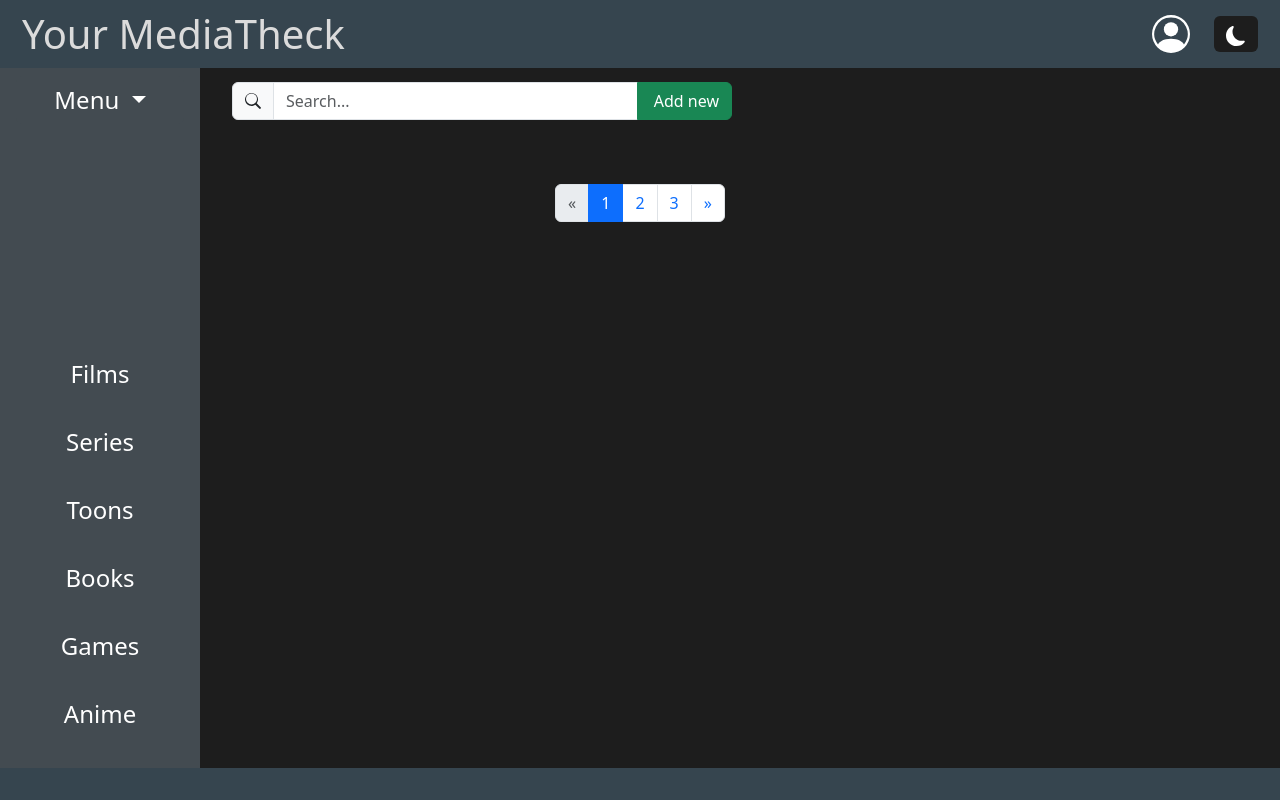
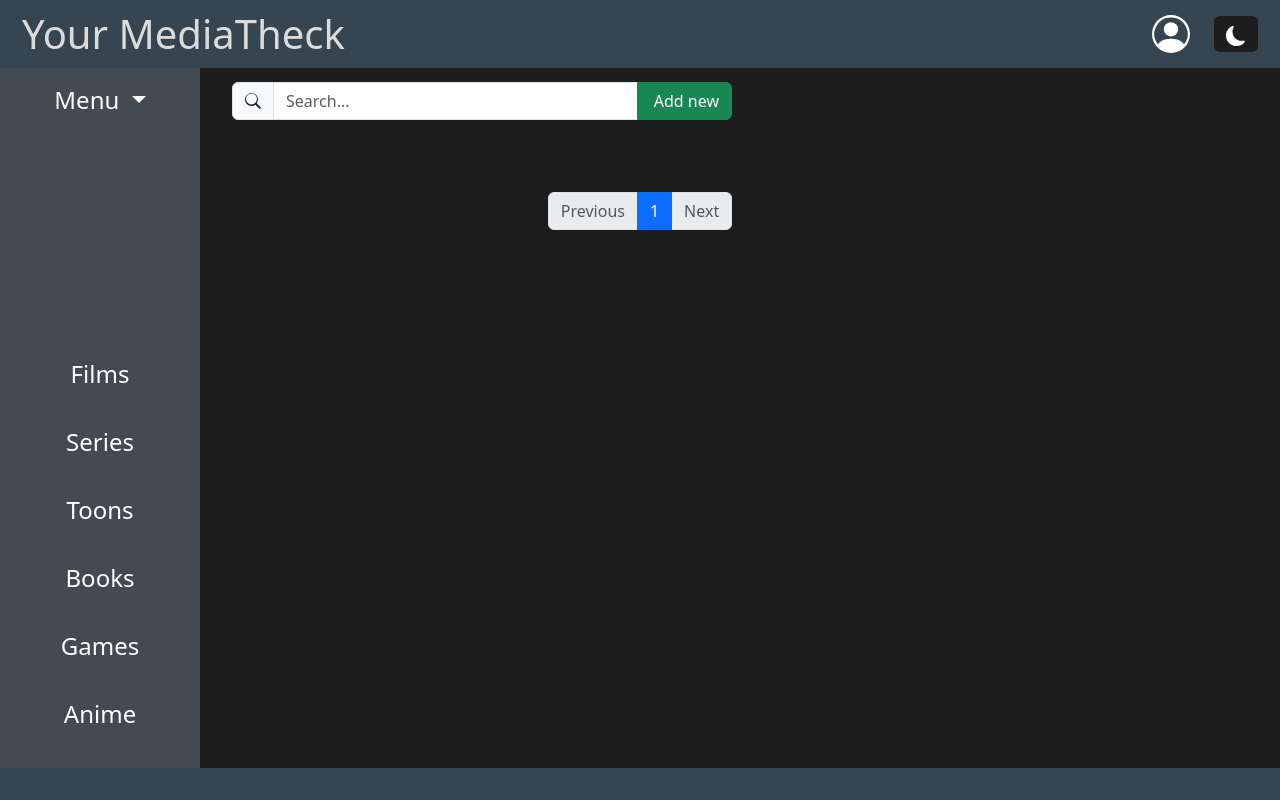
Before and after one commit to Klad1slav/YourMediaTech-YMT-, a Django app: page /rating_menu/ in a window 1280 px wide. Run offline with Django 5.2, Linux system fonts and the light colour scheme; a user stored in the database is signed in; data comes from the database, SQL or seed files in the repository; both versions use the stored data as it was after the commit.

Commit message:
rating_menu(pagination)
extra:media-item-card(color switcher)

```diff
--- a/rating_menu/static/rating_menu/styles/others.css
+++ b/rating_menu/static/rating_menu/styles/others.css
@@ -17,7 +17,7 @@
     width: calc(100% - 200px);
 }
 .media-content{
-    background-color: #434B51;
+    background-color: var(--media-item-card-bg);
     min-height: 10rem;
     margin: 0;
     margin-top: 1rem;
--- a/rating_menu/templates/rating_menu/index.html
+++ b/rating_menu/templates/rating_menu/index.html
@@ -39,7 +39,7 @@
       <button type="button" class="btn btn-success">Add new</button>
     </div>
 
-    {% for movie in movies %}
+    {% for movie in page_obj %}
     <div class="media-content d-flex mb-4" style="gap: 20px; align-items: flex-start;">
       <div class="movie">
         <img src="https://image.tmdb.org/t/p/w300{{ movie.poster_url }}"
@@ -100,13 +100,39 @@
       </div>
     </form>
   </div>
-  <nav class="nav justify-content-center p-3">
-    <ul class="pagination">
-        <li class="page-item disabled"><a class="page-link" href="#">&laquo;</a></li>
-        <li class="page-item active"><a class="page-link" href="#">1</a></li>
-        <li class="page-item"><a class="page-link" href="#">2</a></li>
-        <li class="page-item"><a class="page-link" href="#">3</a></li>
-        <li class="page-item"><a class="page-link" href="#">&raquo;</a></li>
-    </ul>
+    <nav aria-label="Page navigation">
+  <ul class="pagination justify-content-center mt-4">
+    {% if page_obj.has_previous %}
+      <li class="page-item">
+        <a class="page-link" href="?page={{ page_obj.previous_page_number }}">Previous</a>
+      </li>
+    {% else %}
+      <li class="page-item disabled">
+        <span class="page-link">Previous</span>
+      </li>
+    {% endif %}
+
+    {% for num in page_obj.paginator.page_range %}
+      {% if page_obj.number == num %}
+        <li class="page-item active">
+          <span class="page-link">{{ num }}</span>
+        </li>
+      {% else %}
+        <li class="page-item">
+          <a class="page-link" href="?page={{ num }}">{{ num }}</a>
+        </li>
+      {% endif %}
+    {% endfor %}
+
+    {% if page_obj.has_next %}
+      <li class="page-item">
+        <a class="page-link" href="?page={{ page_obj.next_page_number }}">Next</a>
+      </li>
+    {% else %}
+      <li class="page-item disabled">
+        <span class="page-link">Next</span>
+      </li>
+    {% endif %}
+  </ul>
 </nav>
 {%endblock%}
--- a/rating_menu/views.py
+++ b/rating_menu/views.py
@@ -4,6 +4,7 @@ from .forms import MediaItemForm
 from .models import MediaItem
 from django.conf import settings
 import requests
+from django.core.paginator import Paginator
 
 def search_movie_tmdb(query):
     API_KEY = settings.TMDB_API_KEY
@@ -58,10 +59,19 @@ def index(request):
         else:
             error = "form error."
 
+    # Get all movies for this user
+    movie_list= MediaItem.objects.filter(user=user).order_by('-created_at')
 
-    movies = MediaItem.objects.filter(user=user)
+    # PAGINATOR: Show 10 movies per page
+    paginator = Paginator(movie_list, 10)
+    page_number = request.GET.get('page')
+    page_obj = paginator.get_page(page_number)
+
+
+   # movies = MediaItem.objects.filter(user=user)
     return render(request, "rating_menu/index.html", {
-        "movies": movies,
+      #  "movies": movies,
+        "page_obj": page_obj,
         "form": form,
         "error": error
     })
--- a/static/others.css
+++ b/static/others.css
@@ -7,6 +7,8 @@
     --header-buttons-hover-bg: #92AEC0;
     --log-in-bg: #DBDBDB;
     --log-in-color: #1D1D1D;
+
+    --media-item-card-bg: #434B51;
 
     --text: #DBDBDB;
 }
@@ -19,6 +21,8 @@
     --header-buttons-hover-bg: #36454F;
     --log-in-bg: #1D1D1D;
     --log-in-color: #DBDBDB;
+
+    --media-item-card-bg: #92AEC0;
 
     --text: #1D1D1D;
 
```
Also changed, not shown: db.sqlite3, static/buttons.css (line endings or trailing spaces).
